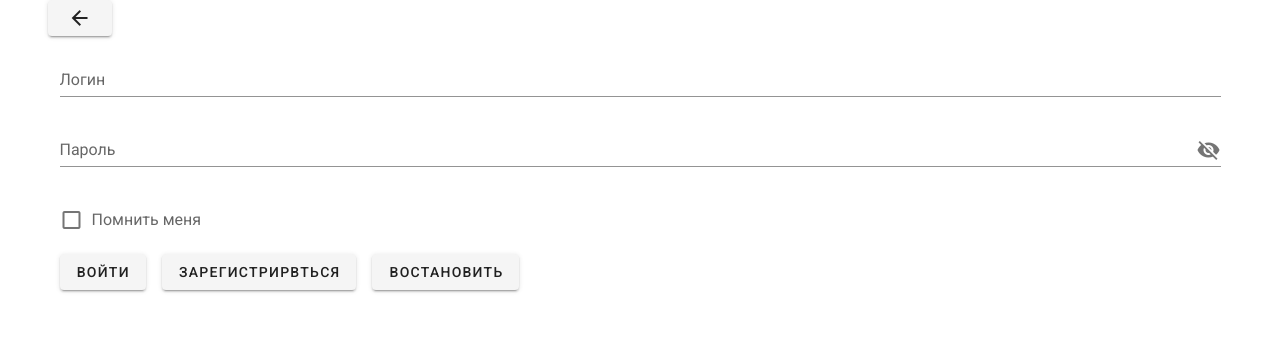
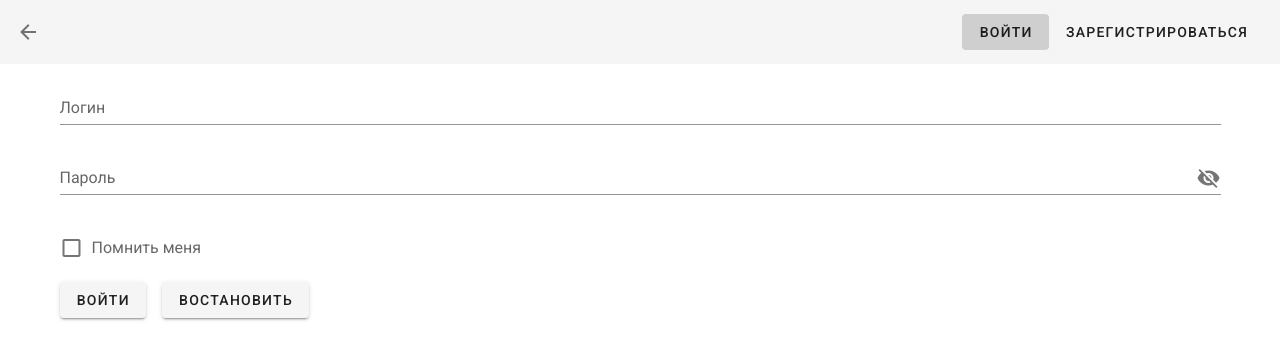
Before and after one commit to mrSaydron/freeSpeakFront, a Vue app: page /login-form in a window 1280 px wide. Shown: the top 360 px of the page. Built offline with nearby package versions, Linux system fonts and the light colour scheme.

Commit message:
T-76: Исправить степень изученности Библиотека для не авторизованного пользователя

```diff
--- a/src/components/account/loginForm.vue
+++ b/src/components/account/loginForm.vue
@@ -1,10 +1,5 @@
 <template>
   <v-container>
-    <v-row>
-      <v-btn to="/">
-        <v-icon>mdi-arrow-left</v-icon>
-      </v-btn>
-    </v-row>
     <div class="text-center" v-if="loginError">
       <p class="red--text">Неправильный логин или пароль. Пожалуйста, повторите попытку</p>
     </div>
@@ -31,7 +26,6 @@
             label="Помнить меня"
           ></v-checkbox>
           <v-btn class="mr-4" @click="signIn">Войти</v-btn>
-          <v-btn class="mr-4">Зарегистрирвться</v-btn>
           <v-btn class="mr-4">Востановить</v-btn>
         </v-form>
       </v-col>
--- a/src/components/header/header.vue
+++ b/src/components/header/header.vue
@@ -23,6 +23,31 @@
       </v-btn>
       <v-spacer></v-spacer>
       <user-menu></user-menu>
+    </v-app-bar>
+  </div>
+  <div v-else>
+    <v-app-bar elevation="0">
+      <v-btn
+        v-if="backPage"
+        icon
+        :to="backPage"
+      >
+        <v-icon>
+          mdi-arrow-left
+        </v-icon>
+      </v-btn>
+      <v-spacer></v-spacer>
+      <v-btn
+        text
+        to="/login-form"
+      >
+        Войти
+      </v-btn>
+      <v-btn
+        text
+      >
+        Зарегистрироваться
+      </v-btn>
     </v-app-bar>
   </div>
 </template>
--- a/src/router/index.ts
+++ b/src/router/index.ts
@@ -19,12 +19,17 @@ const routes: Array<RouteConfig> = [
     path: '/',
     component: Library,
     meta: {
-      authorities: [Authority.USER]
+      // authorities: [Authority.USER]
     }
   },
   {
     path: '/login-form',
-    component: LoginForm
+    component: LoginForm,
+    meta: {
+      backPage: () => {
+        return '/'
+      }
+    }
   },
   {
     path: '/new-book',
--- a/src/store/modules/accountStore.ts
+++ b/src/store/modules/accountStore.ts
@@ -27,6 +27,8 @@ export const accountStore: Module<any, any> = {
       state.logon = false
     },
     logout (state) {
+      localStorage.removeItem('jhi-authenticationToken')
+      sessionStorage.removeItem('jhi-authenticationToken')
       state.userIdentity = null
       state.authenticated = false
       state.logon = false
```
Also changed, not shown: src/components/header/userMenu.vue (+0 -8 lines).
